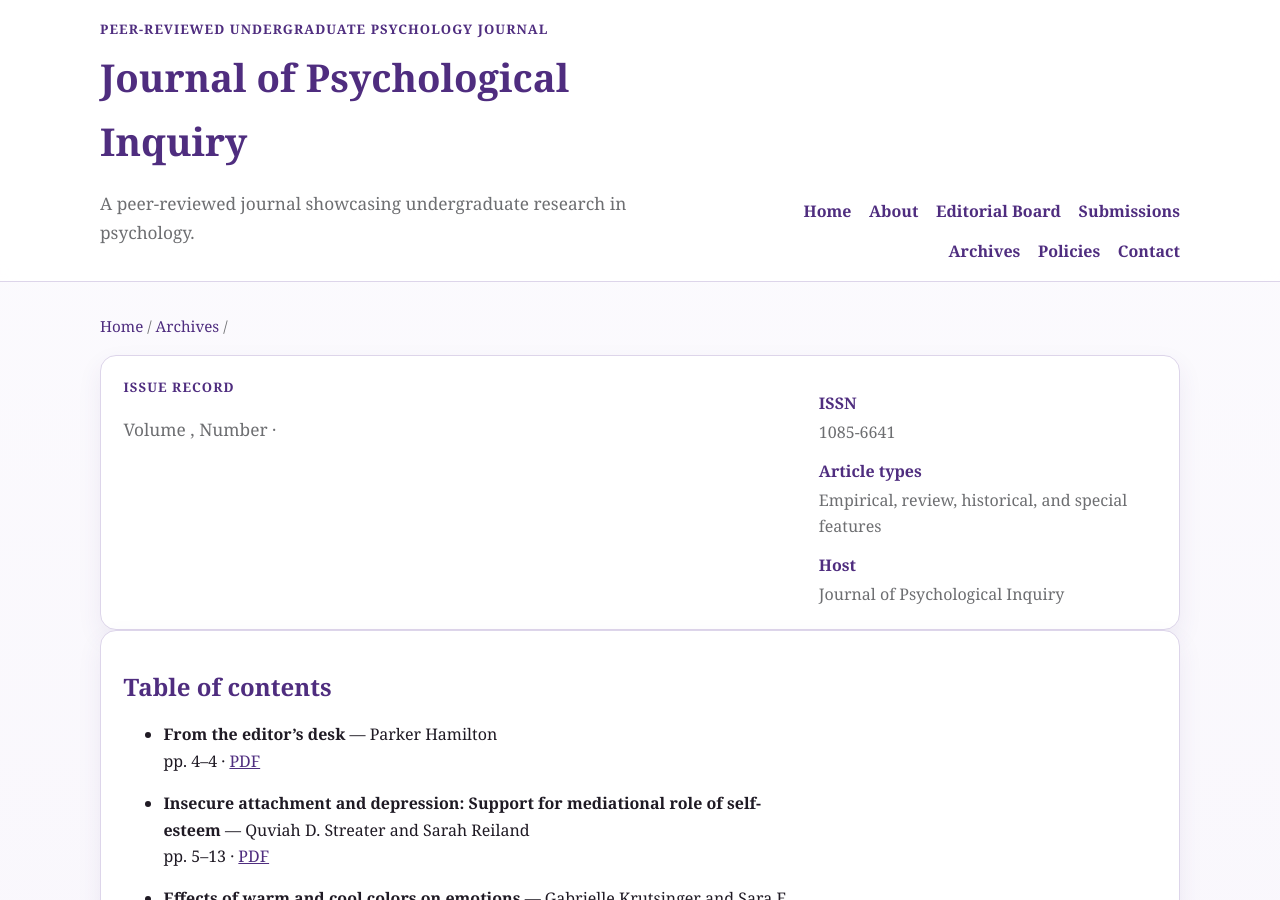
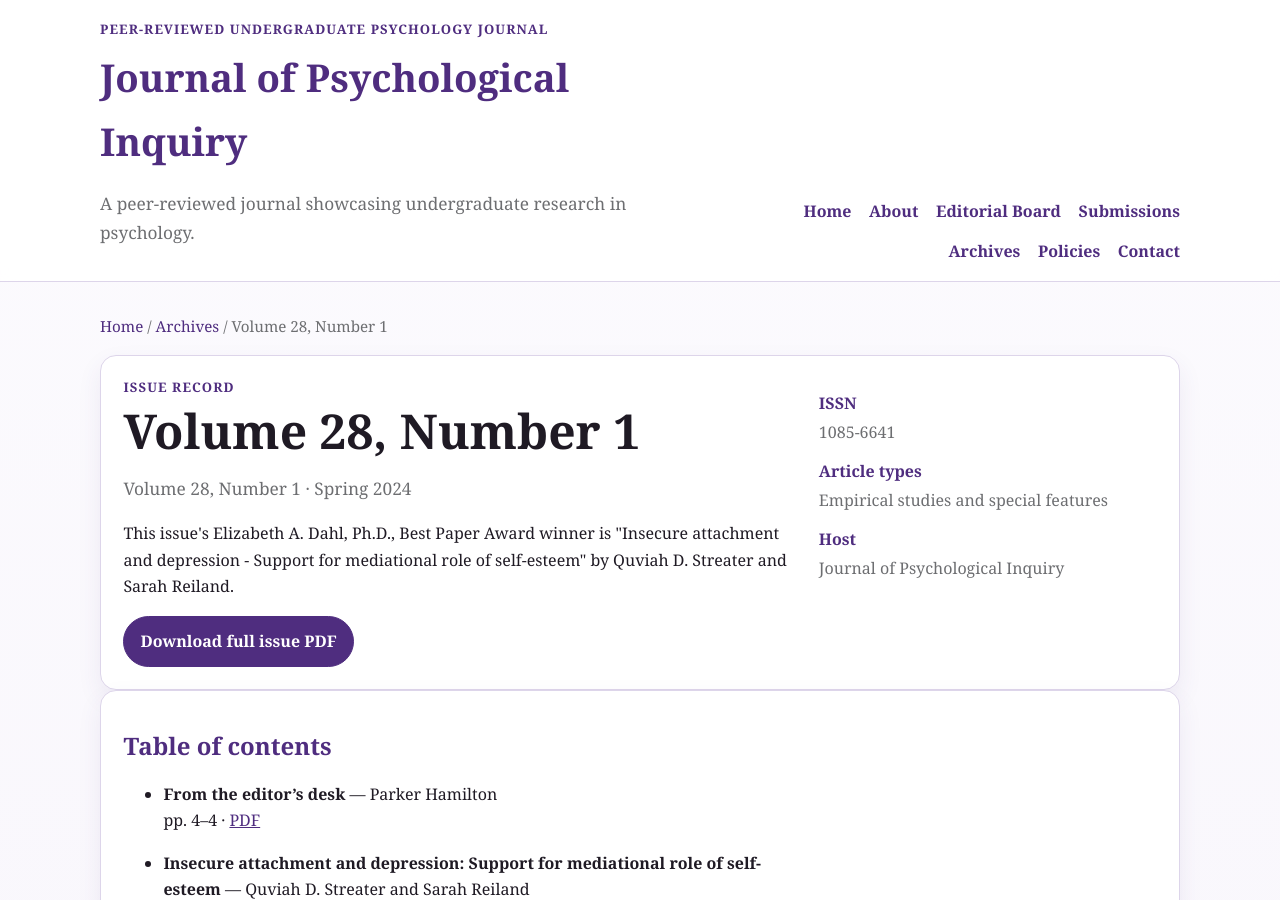
Before and after one commit to tomfaulkenberry/jpi, a Jekyll site: the page built from _issues/2024-v28n1.md, in a window 1280 px wide and 900 px high. Built offline with Jekyll 4.4.1, drawn with Linux system fonts in a browser that asks for light colours.

Commit message:
fix minor yaml typo

```diff
--- a/_issues/2024-v28n1.md
+++ b/_issues/2024-v28n1.md
@@ -10,7 +10,7 @@ host_org: Journal of Psychological Inquiry
 article_types: Empirical studies and special features
 featured: false
 summary: The Spring 2024 issue of JPI features undergraduate research on attachment and depression, color and emotion, political ideology and emotional response to images, trauma and COVID fear, cannabis and schizophrenia, and a dramatic psychological analysis of Frodo Baggins through Karen Horney's personality theory.
-editor_note: This issue's Elizabeth A. Dahl, Ph.D., Best Paper Award winner is "Insecure attachment and depression: Support for mediational role of self-esteem" by Quviah D. Streater and Sarah Reiland.
+editor_note: This issue's Elizabeth A. Dahl, Ph.D., Best Paper Award winner is "Insecure attachment and depression - Support for mediational role of self-esteem" by Quviah D. Streater and Sarah Reiland.
 ---
 
 ## Table of contents
```
